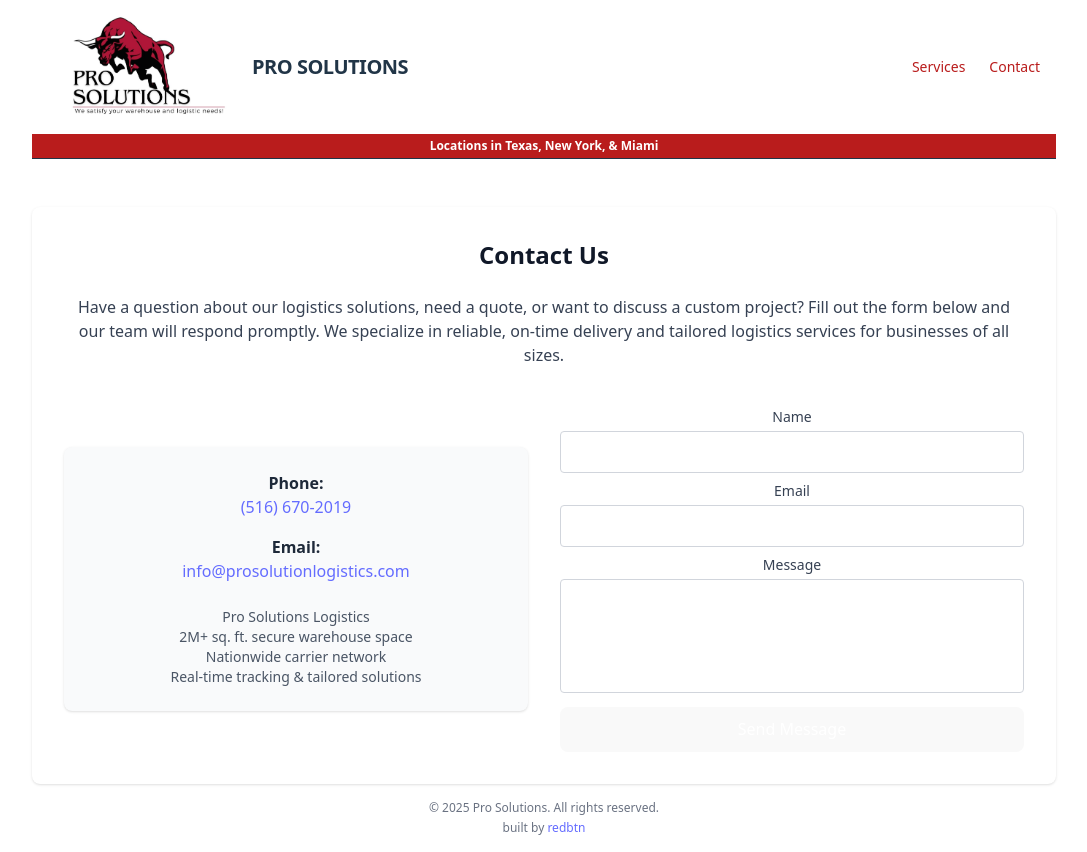
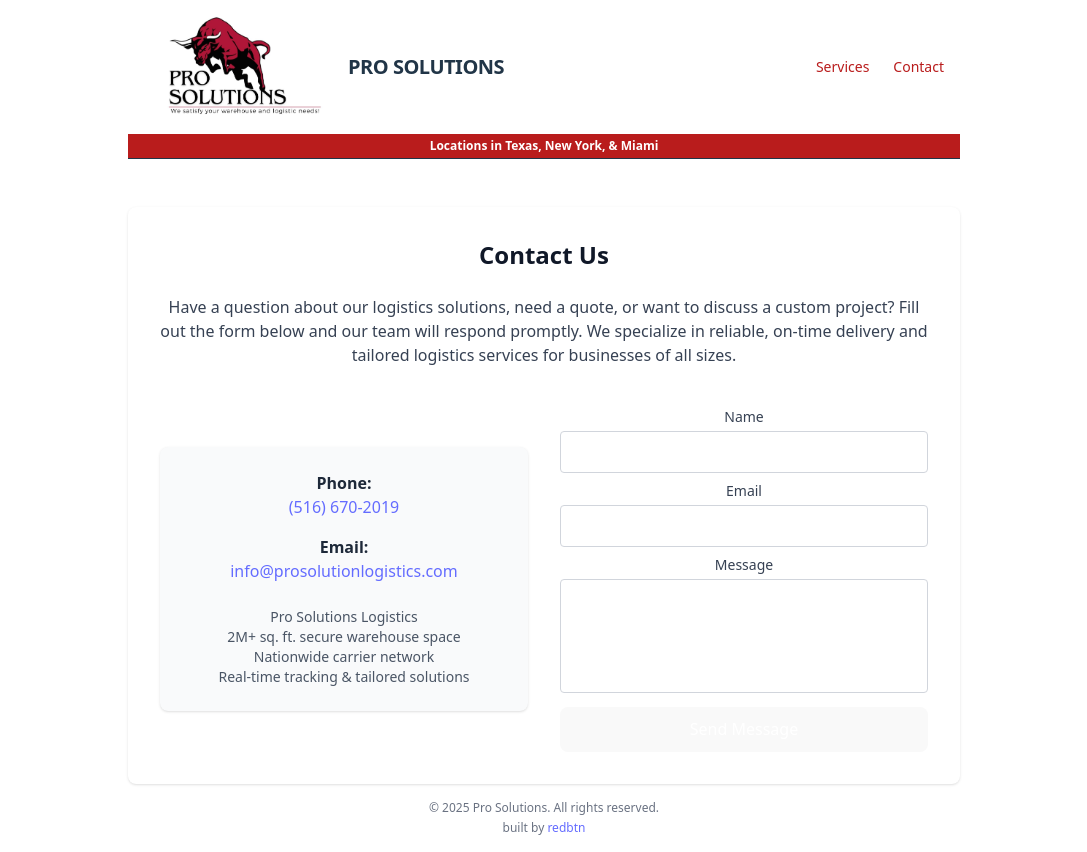
Before and after one commit to XiroEx/prosolutions, a React (Vite) app in the folder webapp/: page /contact in a window 1280 px wide. Shown: the whole page, without its empty margins (96-1183 px from the left). Built offline with nearby package versions, Linux system fonts and the light colour scheme.

Commit message:
max-width for contact text, deploy script

```diff
--- a/webapp/package.json
+++ b/webapp/package.json
@@ -6,6 +6,7 @@
   "scripts": {
     "dev": "vite",
     "build": "tsc -b && vite build",
+    "deploy": "npm run build && firebase deploy",
     "lint": "eslint .",
     "preview": "vite preview"
   },
--- a/webapp/src/routes/Contact.tsx
+++ b/webapp/src/routes/Contact.tsx
@@ -21,7 +21,7 @@ function Contact() {
   return (
     <section className="max-w-5xl mx-auto md:mt-12 bg-white rounded-lg shadow p-8">
       <h2 className="text-2xl font-bold mb-6 text-gray-900 text-center">Contact Us</h2>
-      <p className="text-gray-700 text-center mb-10">
+      <p className="text-gray-700 text-center mb-10 max-w-3xl mx-auto">
         Have a question about our logistics solutions, need a quote, or want to discuss a custom project?
         Fill out the form below and our team will respond promptly. We specialize in reliable, on-time delivery and tailored logistics services for businesses of all sizes.
       </p>
```
